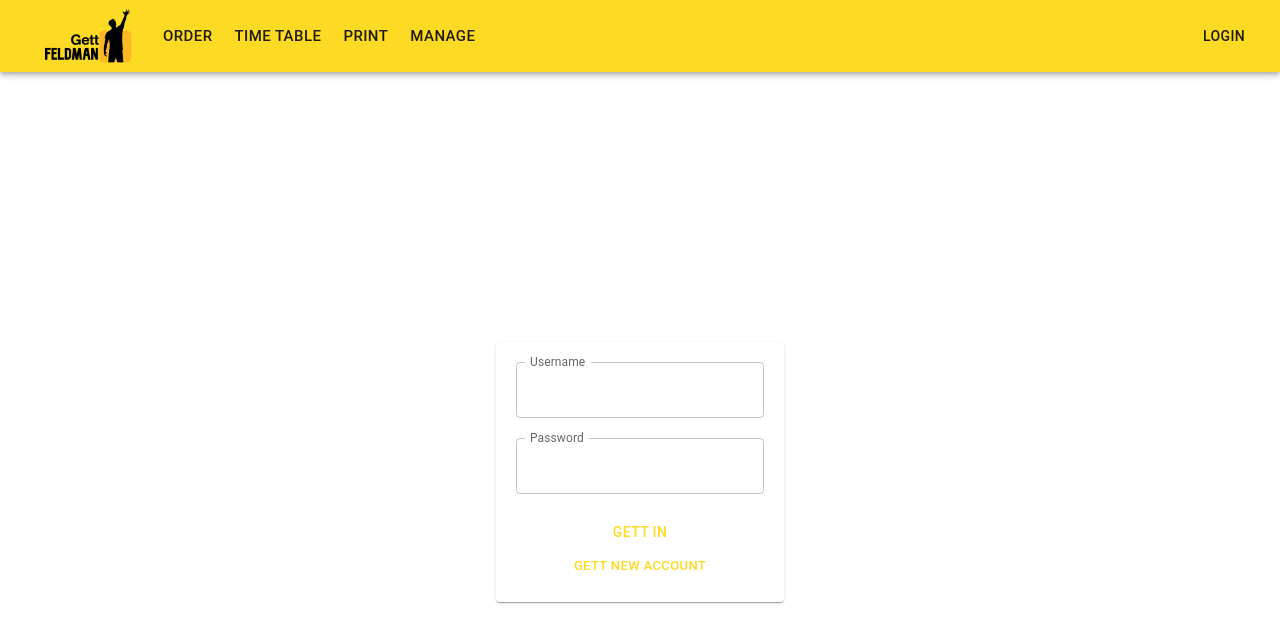
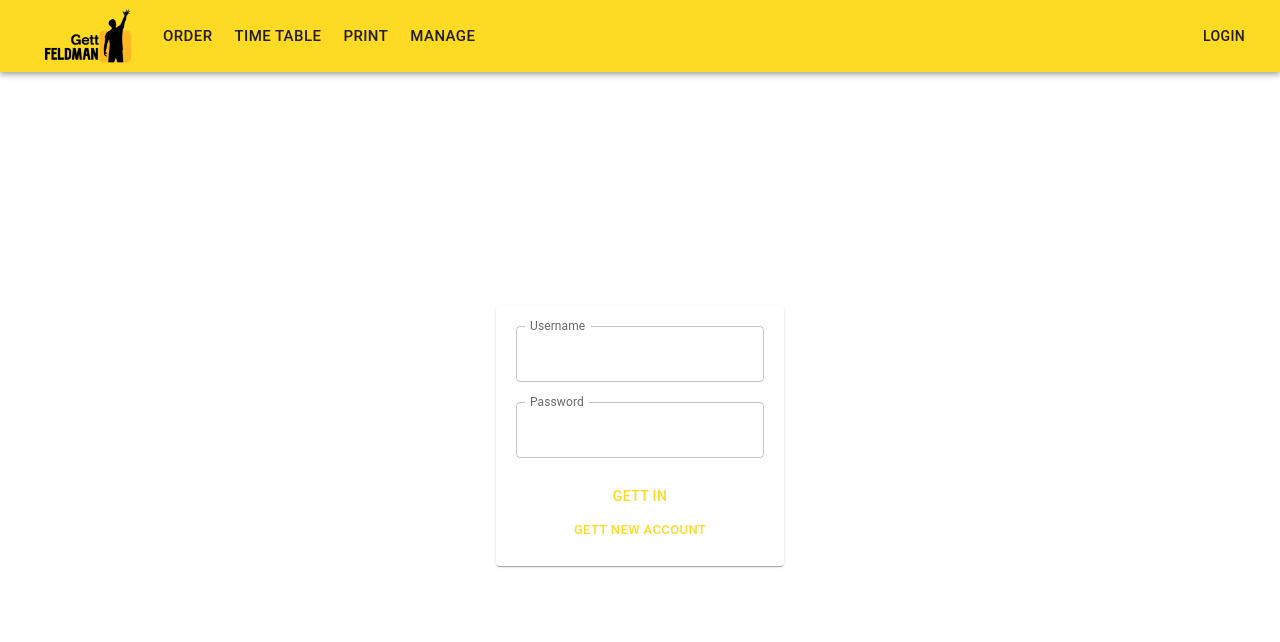
Before and after one commit to amitgk1/Gett-Feldman-UI, a React (Create React App) app: page / in a window 1280 px wide. Shown: the top 642 px of the page. Built offline with nearby package versions, Linux system fonts and the light colour scheme.

Commit message:
created enum for routes

```diff
--- a/package.json
+++ b/package.json
@@ -14,6 +14,7 @@
     "@types/node": "^12.20.26",
     "@types/react": "^17.0.24",
     "@types/react-dom": "^17.0.9",
+    "classnames": "^2.3.1",
     "react": "^17.0.2",
     "react-dom": "^17.0.2",
     "react-router-dom": "^5.3.0",
--- /dev/null
+++ b/src/common-constants/index.ts
@@ -0,0 +1,6 @@
+export enum ROUTES {
+    login = "/",
+    signup = "/signup",
+    addRide = "/addRide",
+    rideById = "/ride:id"
+}
--- a/src/components/layout/Layout.tsx
+++ b/src/components/layout/Layout.tsx
@@ -1,19 +1,22 @@
 import React from "react";
 import { Switch, Route, BrowserRouter } from "react-router-dom";
+import { ROUTES } from "../../common-constants";
 import CreateNewRide from "../Routes/CreateNewRide";
 import LoginPage from "../Routes/LoginPage/LoginPage";
 import RidePage from "../Routes/RidePage";
+import Signup from "../Routes/Signup/Signup";
 import Navbar from "./Navbar/NavBar";
 
 function Layout() {
     return (
-        <div style={{ width: "100vw", height: "100vh" }}>
+        <div style={{ display: "flex", flexDirection: "column", height: "100vh", width: "100vw" }}>
             <Navbar />
             <BrowserRouter>
                 <Switch>
-                    <Route exact path="/" component={LoginPage} />
+                    <Route exact path={ROUTES.login} component={LoginPage} />
                     <Route path="/addRide" component={CreateNewRide} />
-                    <Route path="/ride/:id" component={RidePage} />
+                    <Route path={ROUTES.addRide} component={CreateNewRide} />
+                    <Route path={ROUTES.rideById} component={RidePage} />
                 </Switch>
             </BrowserRouter>
         </div>
```
Also changed, not shown: 1 other file (tests, documents, lock files or other folders).
